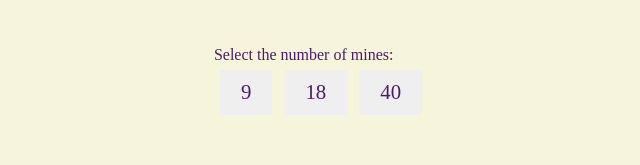
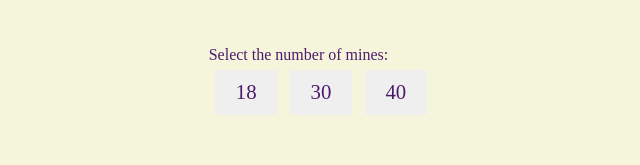
Before and after one commit to KseniaAK/Minesweeper, a React app: page / in a window 1280 px wide. Shown: the part 157-322 px from the top of the page, without its empty margins (319-959 px from the left). Built offline with nearby package versions, Linux system fonts and the light colour scheme; the HTML template or start-up script is replaced by a standard one; a web font is replaced by a local one.

Commit message:
add a default number of mines - used in first initialization and new game button

```diff
--- a/src/appConstants.js
+++ b/src/appConstants.js
@@ -5,4 +5,7 @@ export const WIDTH = 9
 export const NUM_OF_COLORS = 3
 
 // pre-suggested number of mines for different difficulty levels
-export const MINE_NUMS = [9, 18, 40]
+export const MINE_NUMS = [18, 30, 40]
+
+// default number of mines to initialize the game with
+export const DEFAULT_MINES = MINE_NUMS[0]
```
